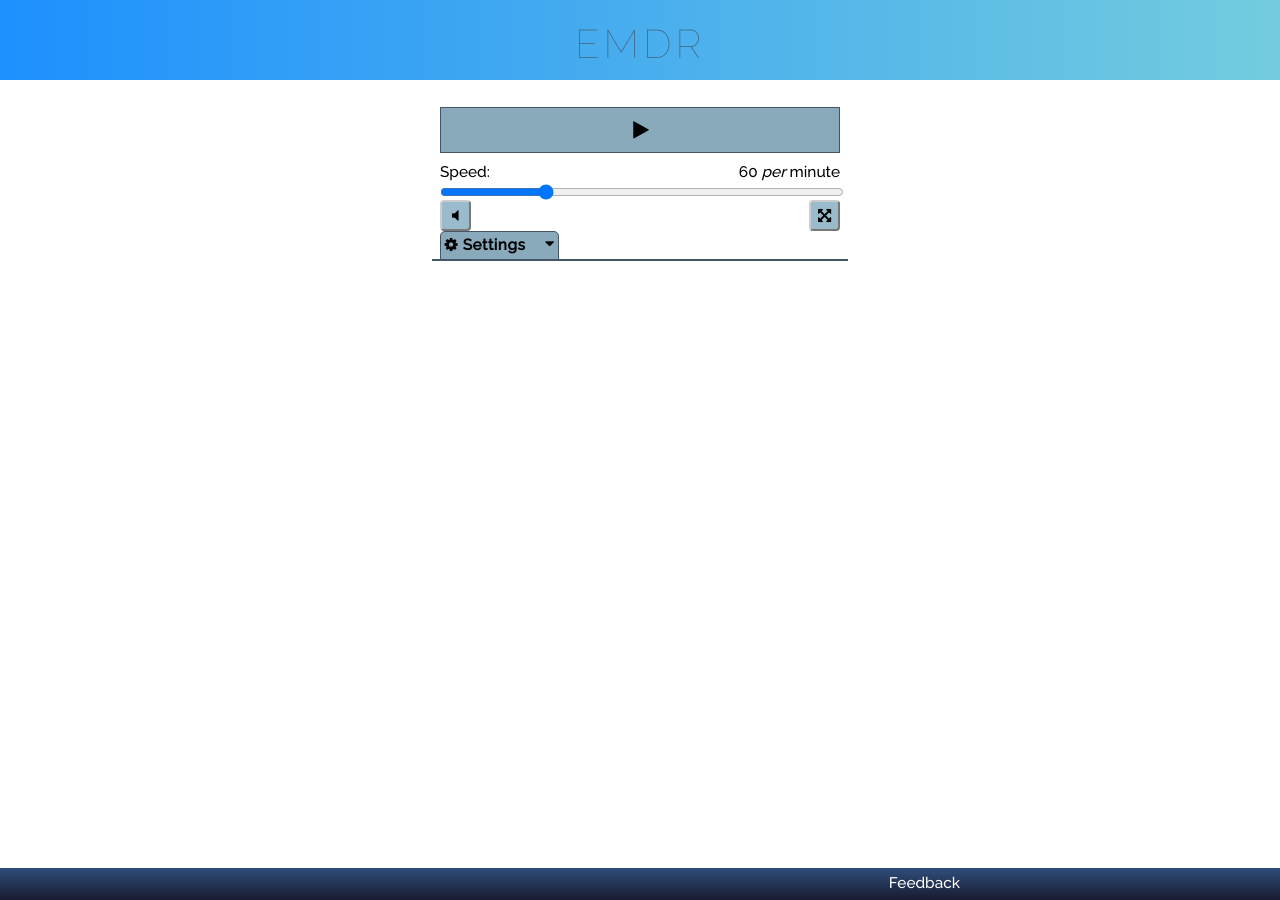
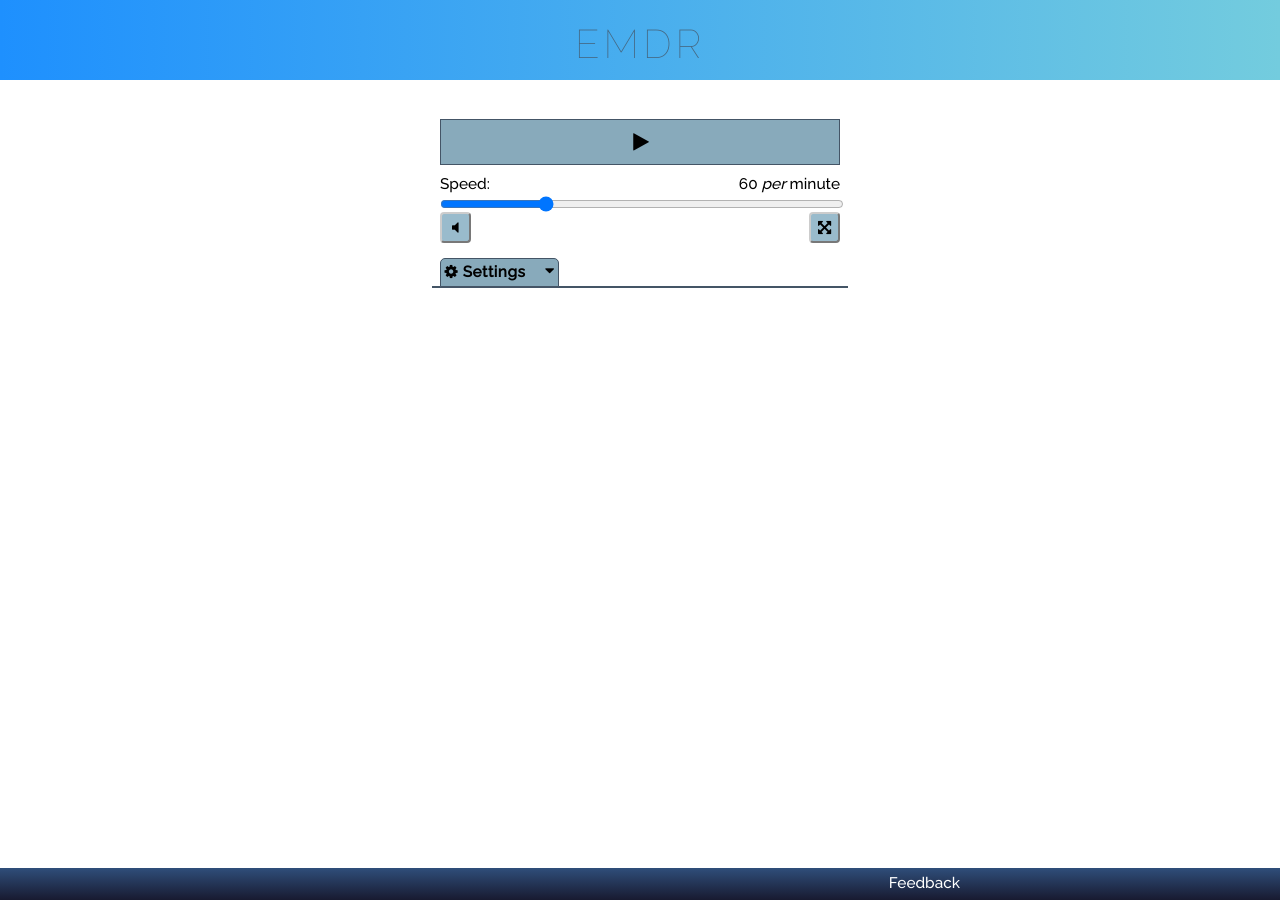
Before and after one commit to RarelyCharlie/rarelycharlie.github.io, a Jekyll site: the page built from _draft/emdr.md, in a window 1280 px wide. Built offline with Jekyll 4.4.1, drawn with Linux system fonts in a browser that asks for light colours.

Commit message:
p margin

```diff
--- a/_layouts/emdr.html
+++ b/_layouts/emdr.html
@@ -34,7 +34,6 @@ body.keyboard {overflow: hidden;}
 #header h2 {font-weight: 100; margin: 0; font-size: 40px; line-height: 40px;}
 #header span {display: inline-block; letter-spacing: 1px; position: relative; top: 4px; font-style: italic;}
 #content {max-width: 640px; margin: 1em auto 0 auto; padding: 0 1ex 4em 1ex;}
-#content p {margin: 0;}
 input {font-size: inherit; margin-left: 1ex; padding: 0 2px;}
 del {text-decoration: none; display: inline-block; color: #070; cursor: pointer;}
 del:hover {background: #afa; color: #00a;}
```
